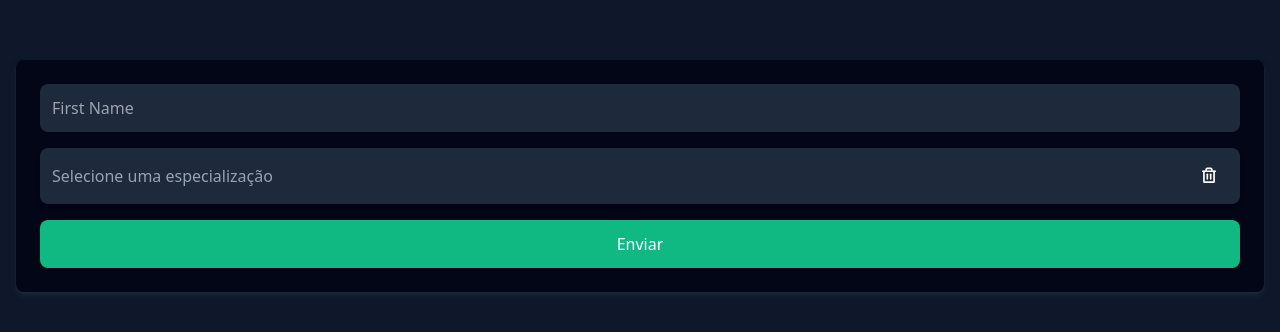
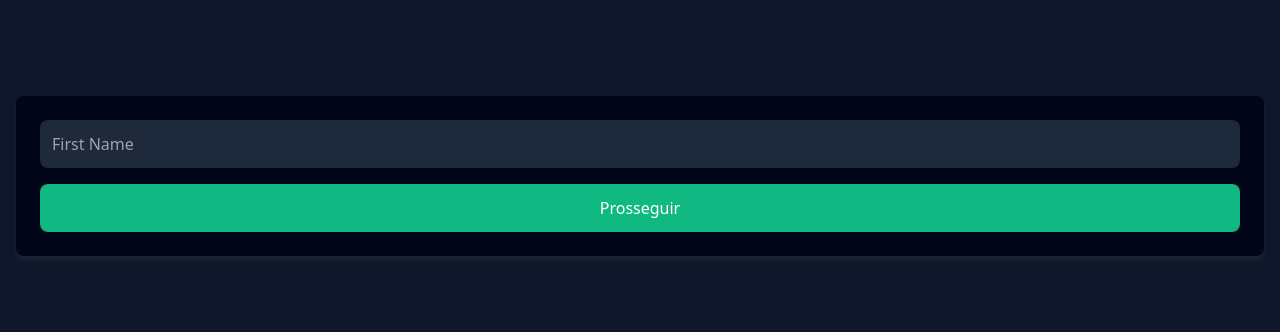
Before and after one commit to vitormarkis/9react-hook-form, a React (Vite) app: page / in a window 1280 px wide. Shown: the part 224-556 px from the top of the page. Built offline with nearby package versions, Linux system fonts and the light colour scheme.

Commit message:
feat: create multi step form

```diff
--- a/src/MultiStep/App.tsx
+++ b/src/MultiStep/App.tsx
@@ -1,78 +1,72 @@
-import { Controller } from "react-hook-form"
+import { FormProvider, SubmitHandler } from "react-hook-form"
 import { useForm } from "react-hook-form"
-import { Select } from "../components"
-import { useState } from "react"
+import { useMultistepForm } from "./context"
+import { zodResolver } from "@hookform/resolvers/zod"
+import { multiStepFormSchema } from "./schema"
+import { z } from "zod"
+import { defaultValues } from "./constants"
+import { Personal } from "./steps/Personal"
+import { Experience } from "./steps/Experience"
+import { Professional } from "./steps/Professional"
 
-export type IFormValues = {
-  firstName: string
-  skills: string[]
-}
+export type IFormValues = z.infer<typeof multiStepFormSchema>
 
 export function App() {
-  const [skills, setSkills] = useState([] as string[])
-  const {
-    register,
-    handleSubmit,
-    control,
-    formState: { errors },
-  } = useForm<IFormValues>({
-    defaultValues: {
-      firstName: "",
-      skills: [],
-    },
+  const methods = useForm<IFormValues>({
+    defaultValues,
+    resolver: zodResolver(multiStepFormSchema)
   })
+  const { step, setStep } = useMultistepForm()
+  const isInLastStep = step === 2
+  const isInFirstStep = step === 0
 
-  if (Object.keys(errors).length) console.log("errors", errors)
+  if (Object.keys(methods.formState.errors).length) console.log("errors", methods.formState.errors)
 
-  const submitHandler = (formData: any) => console.log(formData)
+  const submitHandler: SubmitHandler<IFormValues> = (formData) => console.log(formData)
+
+  const handleActionButton = () => {
+    if(isInLastStep) return
+    setStep(s => ++s)
+  }
+
+  const handleGoBackButton = () => {
+    if(isInFirstStep) return
+    setStep(s => --s)
+  }
+
+  console.log("step", step)
 
   return (
     <div className="bg-slate-900 min-h-screen grid place-items-center text-white overflow-y-scroll">
       <div className="flex gap-8 max-w-7xl w-full p-4">
+        <FormProvider {...methods}>
         <form
-          onSubmit={handleSubmit(submitHandler)}
+          onSubmit={methods.handleSubmit(submitHandler)}
           className="flex flex-col  gap-4 p-6 flex-1 rounded-lg shadow-md shadow-slate-800 bg-slate-950 [&_input]:bg-slate-800"
         >
-          <input
-            {...register("firstName")}
-            type="text"
-            className="form-element-style"
-            placeholder="First Name"
-            autoComplete="off"
-          />
-          <Controller
-            name="skills"
-            control={control}
-            render={(props) => {
-              console.log("fieldState", props.fieldState)
-              console.log("formState", props.formState)
-              return (
-                <Select
-                  options={[
-                    "QA",
-                    "Devops",
-                    "Front-End",
-                    "UI/UX Design",
-                    "Full-Stack",
-                    "Product Design",
-                    "Back-End",
-                  ]}
-                  state={[skills, setSkills]}
-                  {...props.field}
-                />
-              )
-            }}
-          />
-
+          {step === 0 ? <Personal /> : null}
+          {step === 1 ? <Professional /> : null}
+          {step === 2 ? <Experience /> : null}
           <div className="flex [&>*]:flex-1 gap-6">
+          {isInFirstStep ? null : (
             <button
-              type="submit"
+            type="button"
+            className="form-element-style button-style bg-amber-500 disabled:bg-amber-700"
+            onClick={handleGoBackButton}
+          >
+            Voltar
+          </button>
+          )}
+            <button
+              type={isInLastStep ? "submit" : "button"}
               className="form-element-style button-style bg-emerald-500 disabled:bg-emerald-700"
+              onClick={handleActionButton}
             >
-              Enviar
+              {isInLastStep ? "Enviar" : "Prosseguir"}
             </button>
           </div>
         </form>
+        </FormProvider>
       </div>
     </div>
   )
--- /dev/null
+++ b/src/MultiStep/constants.ts
@@ -0,0 +1,5 @@
+export const defaultValues = {
+  linkedin: "",
+  name: "",
+  skills: []
+}
--- /dev/null
+++ b/src/MultiStep/schema.ts
@@ -0,0 +1,7 @@
+import { z } from "zod";
+
+export const multiStepFormSchema = z.object({
+  name: z.string().nonempty(),
+  linkedin: z.string().url(),
+  skills: z.array(z.string())
+})
--- /dev/null
+++ b/src/MultiStep/steps/Experience.tsx
@@ -0,0 +1,32 @@
+import { Controller, useFormContext } from "react-hook-form"
+import { Select } from "../../components"
+import { IFormValues } from "../App"
+
+export function Experience() {
+  const { control } = useFormContext<IFormValues>()
+
+  return (
+    <>
+      <Controller
+        name="skills"
+        control={control}
+        render={(props) => {
+          return (
+            <Select
+              options={[
+                "QA",
+                "Devops",
+                "Front-End",
+                "UI/UX Design",
+                "Full-Stack",
+                "Product Design",
+                "Back-End",
+              ]}
+              {...props.field}
+            />
+          )
+        }}
+      />
+    </>
+  )
+}
--- /dev/null
+++ b/src/MultiStep/steps/Personal.tsx
@@ -0,0 +1,18 @@
+import { useFormContext } from "react-hook-form"
+import { IFormValues } from "../App"
+
+export function Personal() {
+  const { register } = useFormContext<IFormValues>()
+
+  return (
+    <>
+      <input
+        {...register("name")}
+        type="text"
+        className="form-element-style"
+        placeholder="First Name"
+        autoComplete="off"
+      />
+    </>
+  )
+}
--- /dev/null
+++ b/src/MultiStep/steps/Professional.tsx
@@ -0,0 +1,18 @@
+import { useFormContext } from "react-hook-form"
+import { IFormValues } from "../App"
+
+export function Professional() {
+  const { register } = useFormContext<IFormValues>()
+
+  return (
+    <>
+      <input
+        {...register("linkedin")}
+        type="text"
+        className="form-element-style"
+        placeholder="Linkedin"
+        autoComplete="off"
+      />
+    </>
+  )
+}
--- a/src/components/SelectControlled/Select.tsx
+++ b/src/components/SelectControlled/Select.tsx
@@ -16,7 +16,6 @@ interface ISelect
   extends Omit<HTMLAttributes<HTMLDivElement>, "onBlur" | "onChange">,
     ControllerRenderProps {
   options: string[]
-  state: [string[], Dispatch<SetStateAction<string[]>>]
   textAllOptionsSelected?: string
   clearAllOptionButton?: boolean
   value: string[]
@@ -24,7 +23,6 @@ interface ISelect
 
 export const Select = ({
   options,
-  state: stateTuple,
   textAllOptionsSelected,
   clearAllOptionButton,
   name,
--- a/src/main.tsx
+++ b/src/main.tsx
@@ -1,8 +1,10 @@
-import React from "react"
 import ReactDOM from "react-dom/client"
-import { App } from "./multiselect.tsx"
+import { App } from "./MultiStep/App"
 import "./index.css"
+import { MultiStepProvider } from "./MultiStep/context"
 
 ReactDOM.createRoot(document.getElementById("root") as HTMLElement).render(
+  <MultiStepProvider>
   <App />
+  </MultiStepProvider>
 )
--- a/src/multiselect.tsx
+++ b/src/multiselect.tsx
@@ -57,7 +57,6 @@ export function App() {
                     "Product Design",
                     "Back-End",
                   ]}
-                  state={[skills, setSkills]}
                   {...props.field}
                 />
               )
```
